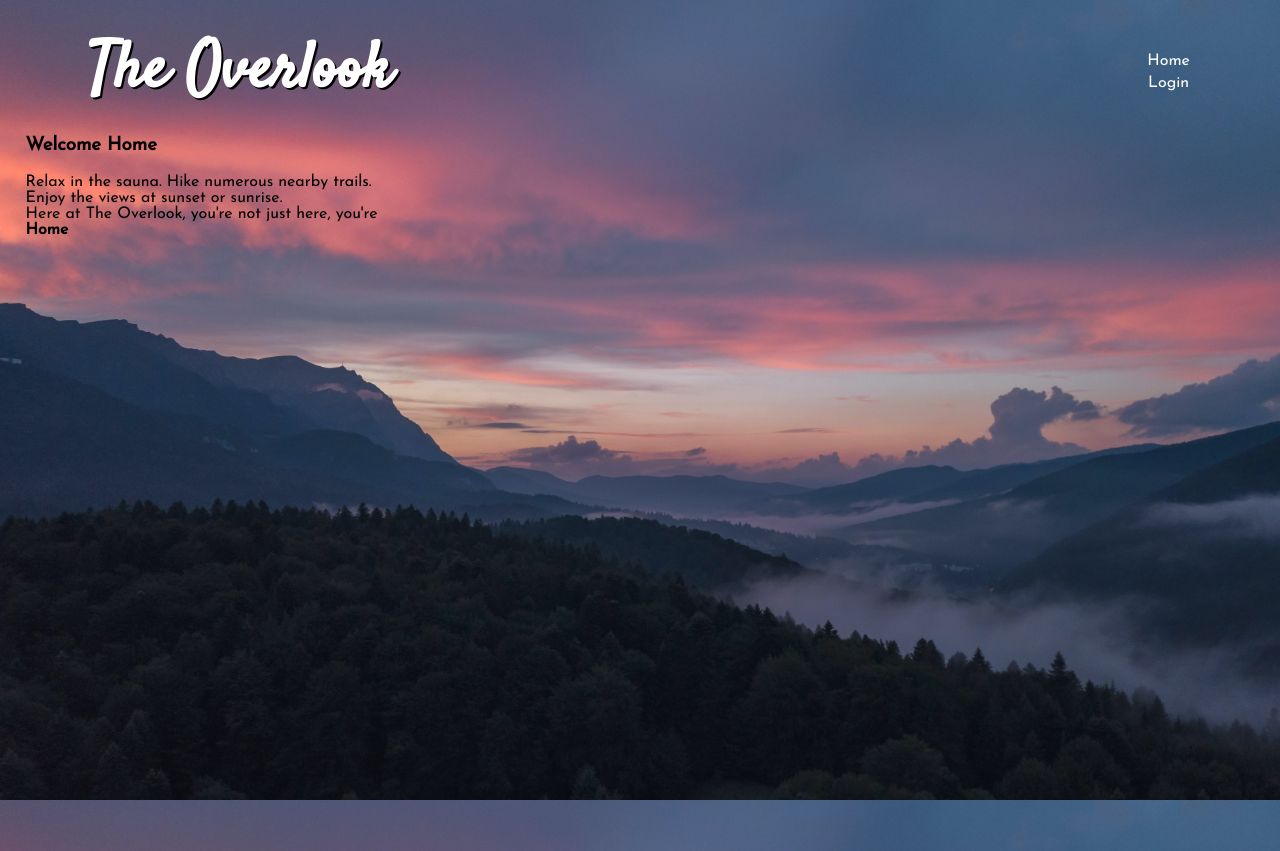
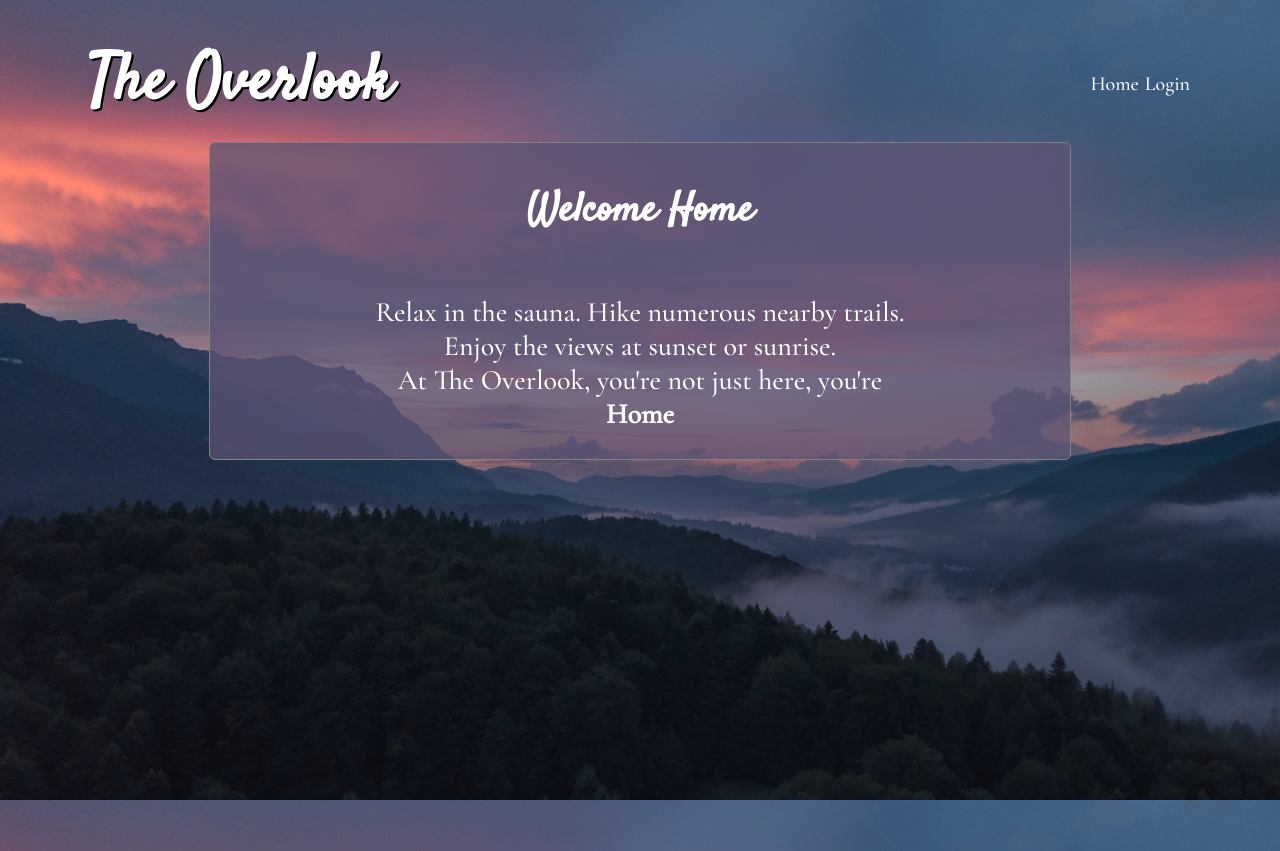
Before and after one commit to leighlars/overlook, a React (Create React App) app: page / in a window 1280 px wide. Built offline with nearby package versions, Linux system fonts and the light colour scheme.

Commit message:
Add Landing Section and styling

```diff
--- a/src/App/App.scss
+++ b/src/App/App.scss
@@ -1,5 +1,8 @@
 @import '../styles/_variables.scss';
 
+#root, .App {
+  height: 100%;
+}
 
 html, body {
   height: 100%;
--- a/src/Header/Header.scss
+++ b/src/Header/Header.scss
@@ -2,12 +2,10 @@
 
 
 header {
-  display: flex;
-  flex-direction: row;
+  @include rowDisplay();
   justify-content: space-between;
-  align-items: center;
-  margin: 0 auto;
   width: 90%;
+  margin: .75em auto;
 }
 
 .header-logo {
@@ -18,11 +16,11 @@ header {
 }
 
 .nav-btns {
-  @include columnDisplay();
+  @include rowDisplay();
 }
 
-
 .nav-btn {
+  @include textFont(1.25em);
   color: white;
   background-color: transparent;
   border-radius: 4px;
--- a/src/LandingPage/LandingPage.js
+++ b/src/LandingPage/LandingPage.js
@@ -4,11 +4,11 @@ import "./LandingPage.scss";
 const LandingPage = () => {
   return (
    <section className="landing-section">
-    <h3>Welcome Home</h3>
+    <h3 className='landing-greeting'>Welcome Home</h3>
     <p className="welcome-text">
      Relax in the sauna. Hike numerous nearby trails. <br />
      Enjoy the views at sunset or sunrise. <br />
-     Here at The Overlook, you're not just here, you're <br />
+     At The Overlook, you're not just here, you're <br />
      <b>Home</b>
     </p>
    </section>
--- a/src/LandingPage/LandingPage.scss
+++ b/src/LandingPage/LandingPage.scss
@@ -1 +1,19 @@
 @import '../styles/_variables.scss';
+
+
+.landing-section {
+  @include columnDisplay();
+  @include borders();
+  justify-content: center;
+  width: 70%;
+  margin: 0 auto;
+  .landing-greeting {
+    @include headerFont(2.5em);
+    margin: 1em;
+  }
+  .welcome-text {
+    @include textFont(1.75em);
+    text-align: center;
+    margin-top: .5em;
+  }
+}
--- a/src/index.css
+++ b/src/index.css
@@ -1,5 +1,6 @@
 body {
   margin: 0;
+  height: 100%;
   font-family: -apple-system, BlinkMacSystemFont, 'Segoe UI', 'Roboto', 'Oxygen',
     'Ubuntu', 'Cantarell', 'Fira Sans', 'Droid Sans', 'Helvetica Neue',
     sans-serif;
@@ -7,7 +8,8 @@ body {
   -moz-osx-font-smoothing: grayscale;
 }
 
-code {
-  font-family: source-code-pro, Menlo, Monaco, Consolas, 'Courier New',
-    monospace;
+
+#blockColorblindContent,
+#colorBlindSVG {
+  height: 1em;
 }
--- a/src/styles/_variables.scss
+++ b/src/styles/_variables.scss
@@ -1,26 +1,44 @@
 @import url('https://fonts.googleapis.com/css2?family=Satisfy&display=swap');
 @import url('https://fonts.googleapis.com/css2?family=Josefin+Sans&display=swap');
+@import url('https://fonts.googleapis.com/css2?family=Cormorant+Garamond:wght@500&display=swap');
+
+$grey: grey;
+$transparentMauve: hsla(258, 17%, 39%, 0.76);
+$opaqueMauve: hsla(297, 13%, 31%, 1.0);
 
 @mixin headerFont($font-size) {
   font-family: 'Satisfy', cursive;
   font-size: $font-size;
   text-align: center;
   color: white;
-
 }
 
-@mixin textFont($fontSize) {
-  font-family: 'Josefin', sans-serif;
+@mixin textFont($font-size) {
+  font-family: 'Cormorant Garamond', serif;
   font-size: $font-size;
   text-align: center;
   color: white;
 }
 
+
+@mixin borders() {
+  background: $transparentMauve;
+  border: 1px solid $grey;
+  border-radius: 6px;
+}
+
 @mixin columnDisplay() {
   display: flex;
-  align-items: center;
   flex-direction: column;
   align-items: center;
+  justify-content: center;
+}
+
+@mixin rowDisplay() {
+  display: flex;
+  flex-direction: row;
+  align-items: center;
+  justify-content: center;
 }
 
 .hidden {
```
